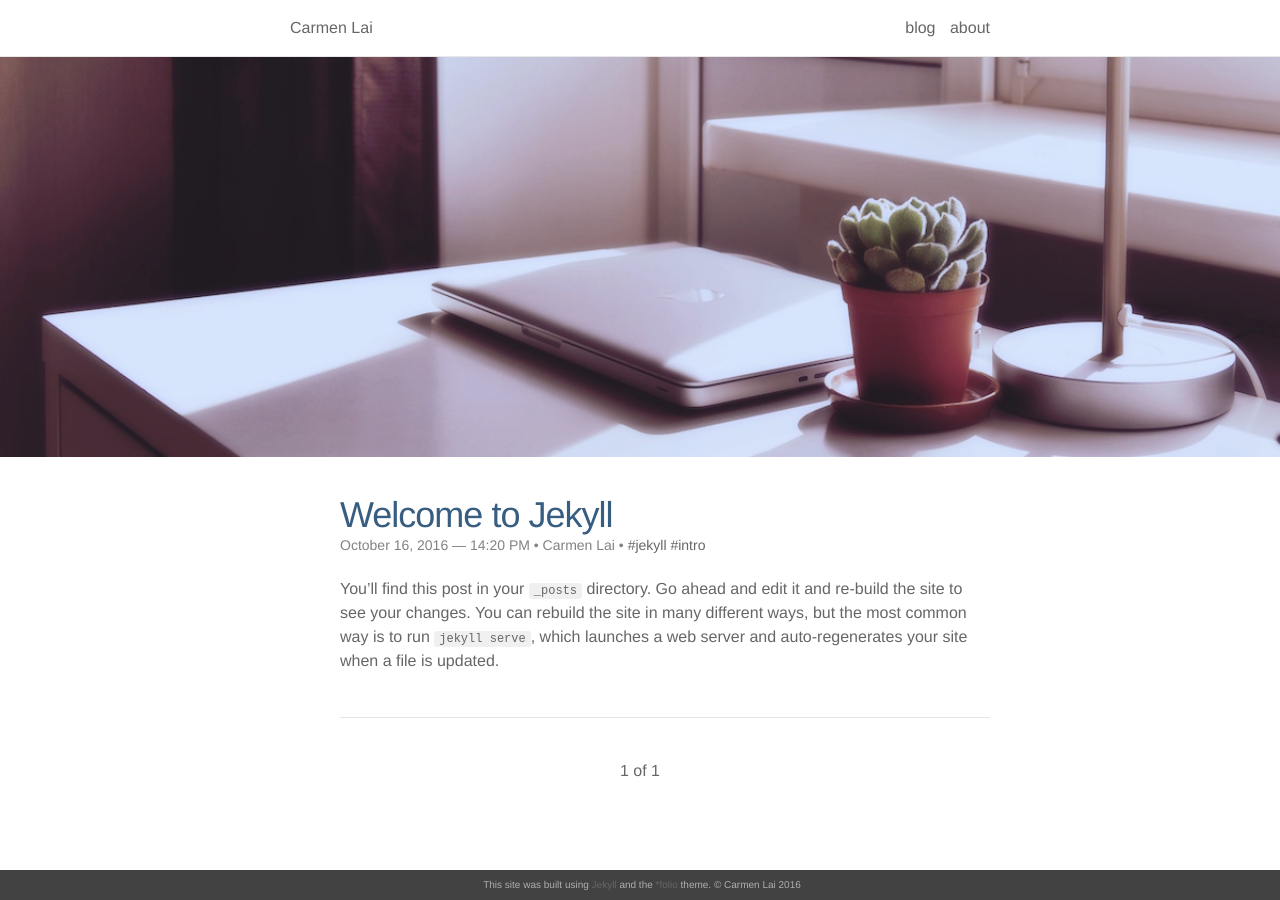
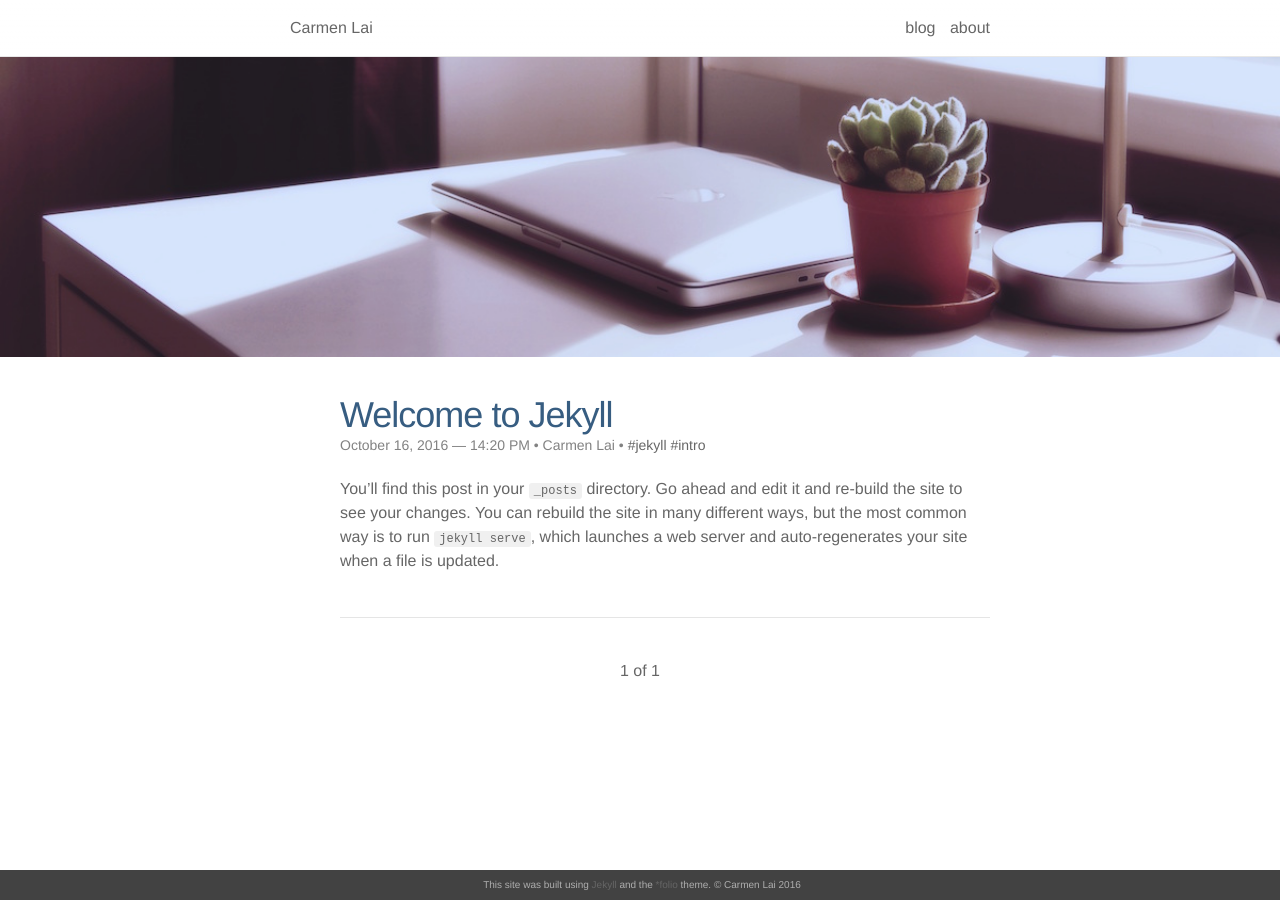
Before and after one commit to ocarmieo/ocarmieo.github.io, a Jekyll site: the page built from index.html, in a window 1280 px wide. Built offline with Jekyll 4.4.1, drawn with Linux system fonts in a browser that asks for light colours; nearby versions of some CDN libraries; the list of posts is cut into pages by our own code.

Commit message:
fix spacing

```diff
--- a/_sass/_layout.scss
+++ b/_sass/_layout.scss
@@ -140,6 +140,10 @@
     > li {
         margin-bottom: $vertical-spacing-unit;
     }
+}
+
+.post {
+    margin-top: $vertical-spacing-unit;
 }
 
 .post-meta {
@@ -355,6 +359,6 @@
     background-position: 0 100%;
     background-repeat: no-repeat;
     width: 100%;
-    height: 400px;
+    height: $header-image-height;
     opacity: $image-opacity;
 }
--- a/css/main.scss
+++ b/css/main.scss
@@ -38,6 +38,7 @@
 
 $text-color: #666;
 $image-opacity: 0.9;
+$header-image-height: 300px;
 
 /* Set theme color *************************/
 $theme-color: $blue;
```
